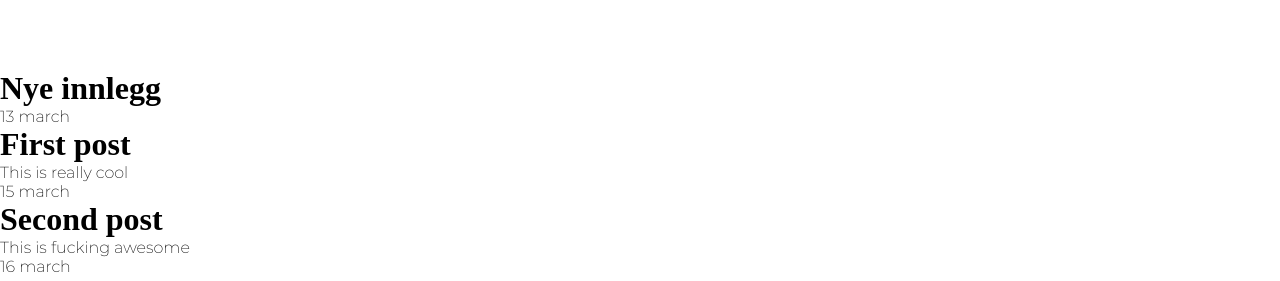
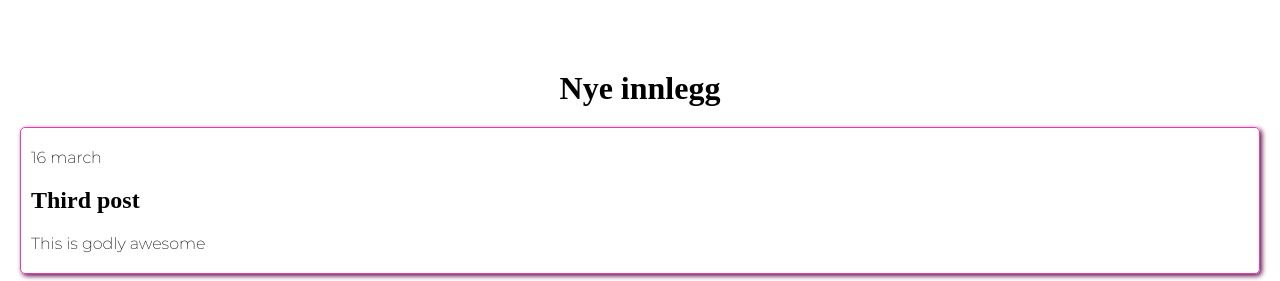
Before and after one commit to davemarong/website-react-test, a React (Create React App) app: page / in a window 1280 px wide. Shown: the part 470-751 px from the top of the page. Built offline with nearby package versions, Linux system fonts and the light colour scheme; a web font is replaced by a local one.

Commit message:
STYLE -- Blog post card

```diff
--- a/src/components/Main/Blog_post_card.js
+++ b/src/components/Main/Blog_post_card.js
@@ -1,13 +1,16 @@
 import Blog_post_card_info from "./Blog_post_card_info";
 export default function Blog_post_card() {
+  const reversedBlogPostCardInfo = Blog_post_card_info.reverse();
   return (
     <>
-      {Blog_post_card_info.map((item) => {
+      {reversedBlogPostCardInfo.map((item) => {
         return (
           <>
-            <p>{item.date}</p>
-            <h1>{item.header}</h1>
-            <p>{item.description}</p>
+            <div class="blog_post_card">
+              <p class="blog_post_card_item">{item.date}</p>
+              <h2 class="blog_post_card_item">{item.header}</h2>
+              <p class="blog_post_card_item">{item.description}</p>
+            </div>
           </>
         );
       })}
--- a/src/components/Main/Blog_post_card_info.js
+++ b/src/components/Main/Blog_post_card_info.js
@@ -5,6 +5,7 @@ const Blog_post_card_info = [
     header: "First post",
     date: "13 march",
     description: "This is really cool",
+    className: "blog_post_card",
   },
   {
     name: "2",
@@ -12,6 +13,7 @@ const Blog_post_card_info = [
     header: "Second post",
     date: "15 march",
     description: "This is fucking awesome",
+    className: "blog_post_card",
   },
   {
     name: "3",
@@ -19,6 +21,7 @@ const Blog_post_card_info = [
     header: "Third post",
     date: "16 march",
     description: "This is godly awesome",
+    className: "blog_post_card",
   },
 ];
 export default Blog_post_card_info;
--- a/src/components/Main/Blog_post_container.js
+++ b/src/components/Main/Blog_post_container.js
@@ -1,7 +1,7 @@
 import Blog_post_card from "./Blog_post_card";
 export default function Blog_post_list() {
   return (
-    <div>
+    <div class="blog_post_container">
       <h1>Nye innlegg</h1>
       <Blog_post_card />
     </div>
--- a/src/css/app.css
+++ b/src/css/app.css
@@ -1,3 +1,3 @@
 body {
-  background-color: bisque;
+  background-color: rgb(123, 79, 26);
 }
--- a/src/scss/app.scss
+++ b/src/scss/app.scss
@@ -1,21 +1,28 @@
+@import "variables.scss";
+@import "mixins.scss";
 @import "colors.scss";
-@import "flex.scss";
-@import "grid.scss";
+@import "layout.scss";
 @import "fonts.scss";
 @import "nav.scss";
 
 //---------------------
-//Top Page
+//TOP PAGE
 //---------------------
 .top-page {
   text-align: center;
-  display: flex;
-  flex-direction: column;
-  flex-wrap: wrap;
-  justify-content: center;
-  align-content: center;
   height: 500px;
 }
 .top-page h1 {
   margin: 30px 0px;
 }
+
+//---------------------
+//BLOG POSTS CARDS
+//---------------------
+.blog_post_card {
+  border-radius: 5px;
+  margin: 20px;
+}
+.blog_post_card_item {
+  margin: 20px 10px;
+}
--- a/src/scss/colors.scss
+++ b/src/scss/colors.scss
@@ -0,0 +1,4 @@
+.blog_post_card {
+  border: 1px solid #e63bb2;
+  box-shadow: 2px 2px 5px #630b49;
+}
--- /dev/null
+++ b/src/scss/layout.scss
@@ -0,0 +1,6 @@
+.top-page {
+  @include flexCenterColumn;
+}
+.blog_post_container h1 {
+  text-align: center;
+}
--- /dev/null
+++ b/src/scss/mixins.scss
@@ -0,0 +1,6 @@
+@mixin flexCenterColumn {
+  display: flex;
+  flex-direction: column;
+  justify-content: center;
+  align-content: center;
+}
--- /dev/null
+++ b/src/scss/variables.scss
@@ -0,0 +1,2 @@
+$brand-main: #e63bb2;
+$brand-dark: #630b49;
```
Also changed, not shown: src/scss/flex.scss (deleted), src/scss/grid.scss (deleted).
